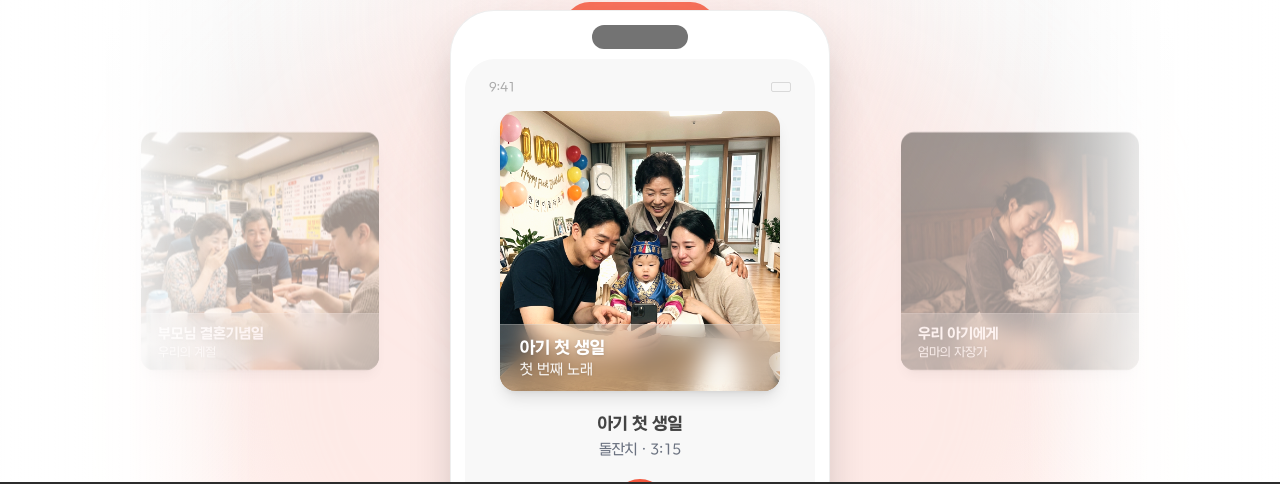
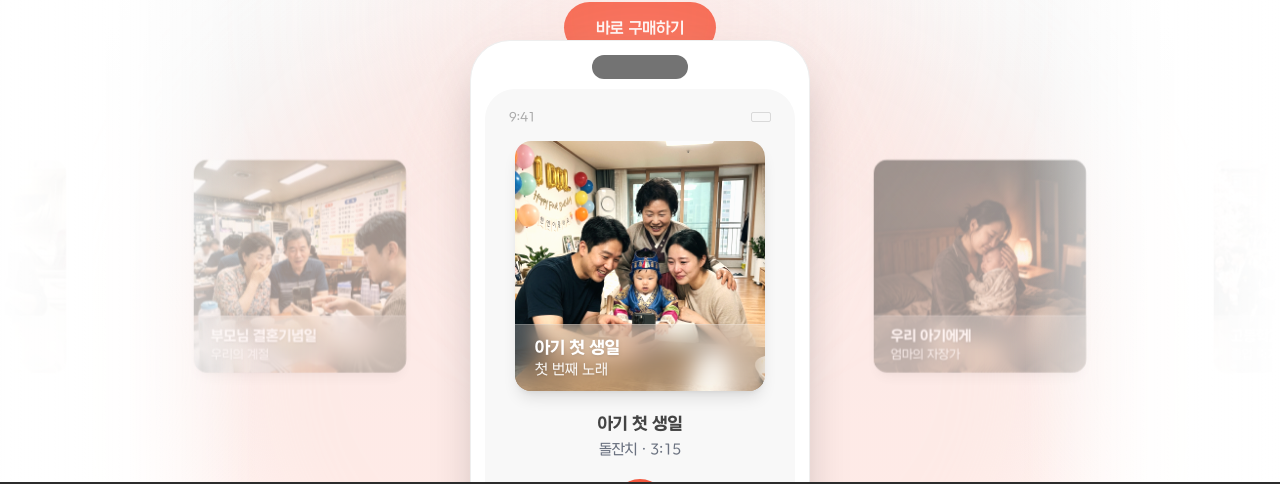
Before and after one commit to INNO-HI/HI-Sing, a Next.js app: page / in a window 1280 px wide. Shown: the part 318-802 px from the top of the page. Built offline with nearby package versions, Linux system fonts and the light colour scheme; no server answers; a web font is replaced by a local one.

Commit message:
목업 아주 약간 축소: 폰 290/340, 앨범 250

```diff
--- a/src/sections/HomeTab.tsx
+++ b/src/sections/HomeTab.tsx
@@ -177,8 +177,8 @@ function PhoneMockup() {
   const realIdx = idx % albums.length
   const album = albums[realIdx]
 
-  const cardSize = 280
-  const cardGap = 100
+  const cardSize = 250
+  const cardGap = 90
   return (
     <div className="relative w-full h-full min-h-[520px] overflow-visible group/phone" onMouseEnter={() => setPaused(true)} onMouseLeave={() => setPaused(false)}>
       {/* 메인색 원형 그라데이션 — 폰 뒤에 위치 */}
@@ -187,7 +187,7 @@ function PhoneMockup() {
 
       {/* 핸드폰 목업 — 가운데 하단 */}
       <div className="absolute bottom-0 left-1/2 -translate-x-1/2 z-10">
-        <div className="w-[320px] sm:w-[380px] rounded-t-[38px] sm:rounded-t-[44px] bg-white border border-neutral-200 border-b-0 p-3 sm:p-3.5 shadow-2xl">
+        <div className="w-[290px] sm:w-[340px] rounded-t-[36px] sm:rounded-t-[40px] bg-white border border-neutral-200 border-b-0 p-3 sm:p-3.5 shadow-2xl">
           <div className="w-20 sm:w-24 h-5 sm:h-6 rounded-full bg-neutral-500 mx-auto mb-2.5" />
           <div className="rounded-t-[26px] sm:rounded-t-[30px] bg-neutral-50 px-5 sm:px-6 pt-4 sm:pt-5 pb-5 sm:pb-6">
             <div className="flex items-center justify-between mb-4">
@@ -195,7 +195,7 @@ function PhoneMockup() {
               <div className="w-5 h-2.5 rounded-sm border border-ink-faint/40" />
             </div>
             {/* 앨범아트 — 가로 슬라이드 (핸드폰 위를 스쳐 지나감) */}
-            <div className="relative mx-auto mb-5 w-[280px] h-[280px]" style={{ overflow: 'visible' }}>
+            <div className="relative mx-auto mb-5 w-[250px] h-[250px]" style={{ overflow: 'visible' }}>
               <div
                 className={`absolute top-0 flex ${transition ? 'transition-transform duration-700 ease-in-out' : ''}`}
                 style={{
@@ -207,7 +207,7 @@ function PhoneMockup() {
                 {[...albums, ...albums, ...albums, ...albums, ...albums, ...albums, ...albums, ...albums, ...albums, ...albums].map((a, i) => (
                   <div
                     key={i}
-                    className={`flex-shrink-0 w-[280px] h-[280px] rounded-2xl overflow-hidden relative shadow-lg transition-all duration-700 ${
+                    className={`flex-shrink-0 w-[250px] h-[250px] rounded-2xl overflow-hidden relative shadow-lg transition-all duration-700 ${
                       i === idx ? 'scale-100 opacity-100' : 'scale-[0.85] opacity-40 hover:opacity-70 hover:scale-[0.9]'
                     } cursor-pointer`}
                   >
```
